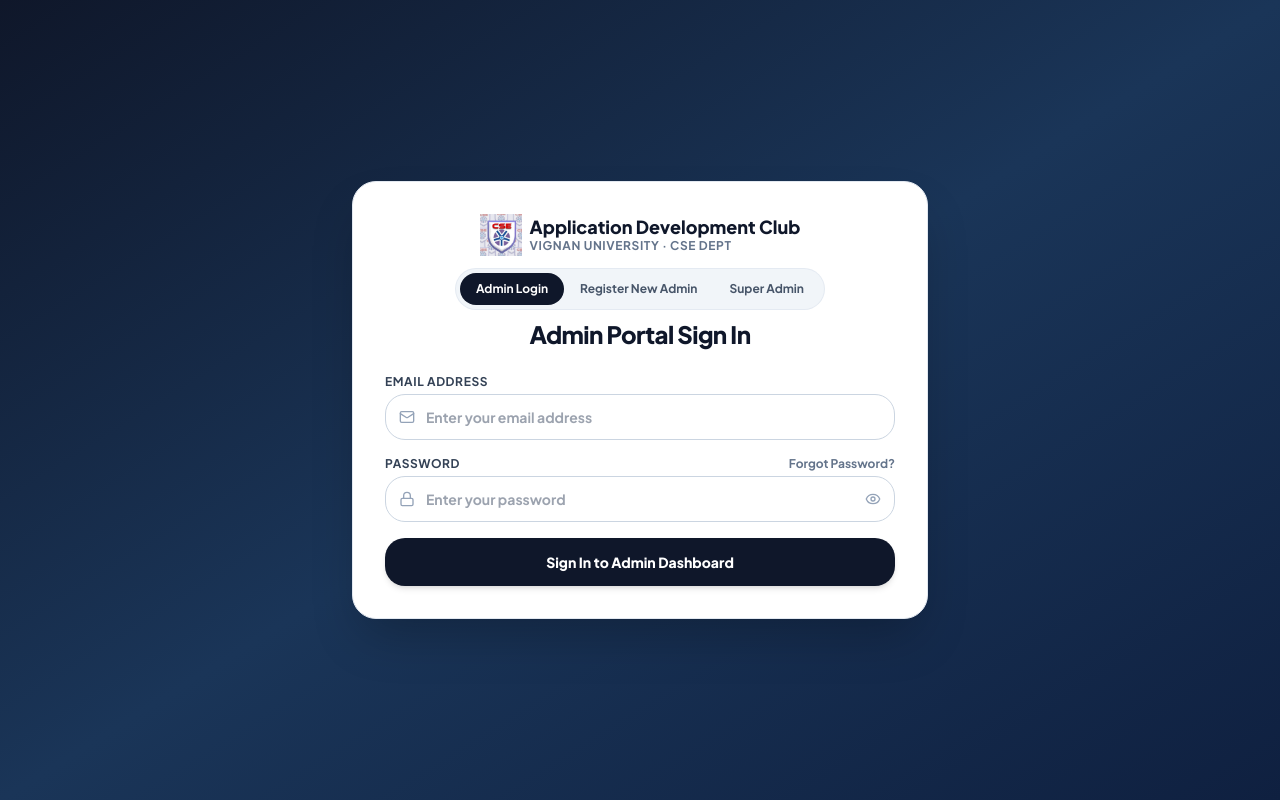
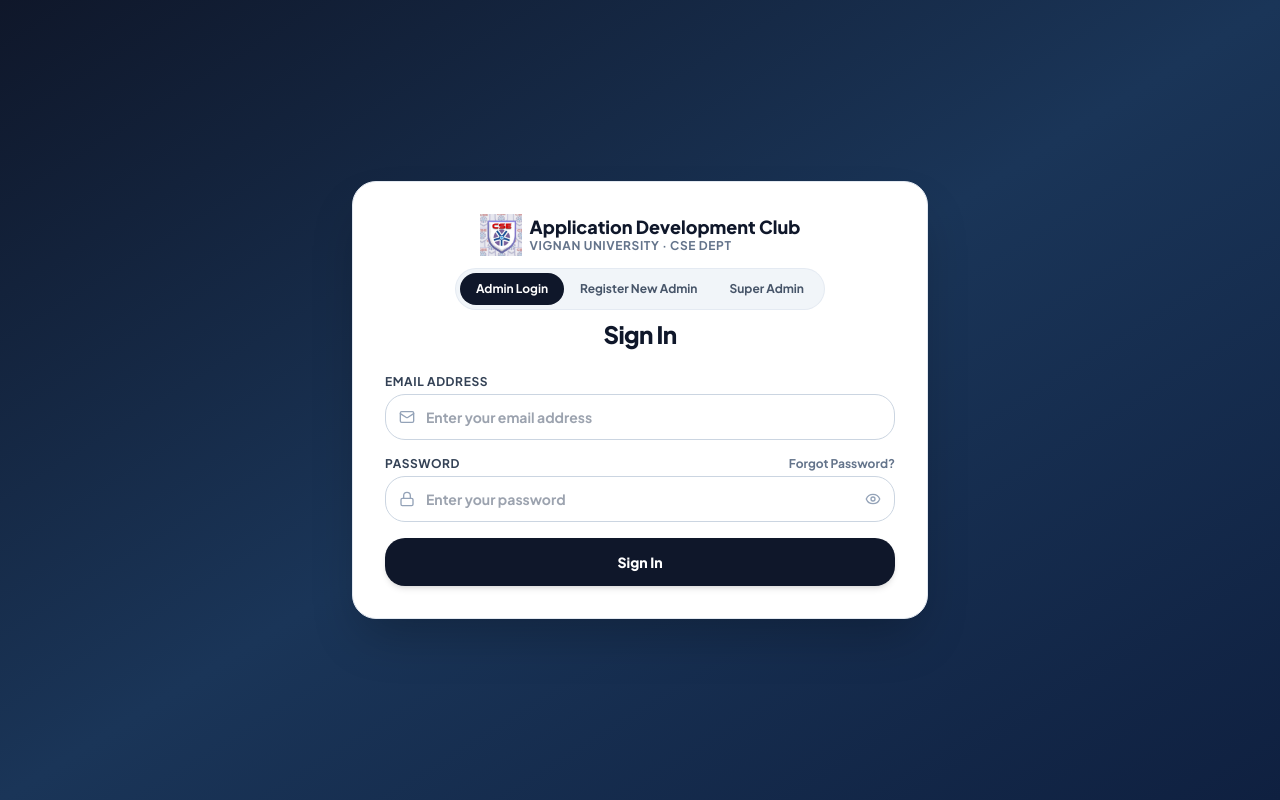
Before and after one commit to SahithyaVoleti/Application-development-club, a Next.js app: page /admin-dashboard in a window 1280 px wide. Built offline with nearby package versions, Linux system fonts and the light colour scheme.

Commit message:
style(admin): update login modal button and header text to 'Sign In'

```diff
--- a/src/app/admin-dashboard/components/AdminLoginModal.tsx
+++ b/src/app/admin-dashboard/components/AdminLoginModal.tsx
@@ -340,7 +340,7 @@
         )}
 
         <h1 className="text-xl sm:text-2xl font-black text-slate-900 tracking-tight">
-          {mode === 'login' && 'Admin Portal Sign In'}
+          {mode === 'login' && 'Sign In'}
           {mode === 'register' && 'Admin Account Registration'}
           {mode === 'super-admin' && 'Super Admin Command Center'}
           {mode === 'otp' && 'OTP Email Security Verification'}
@@ -450,7 +450,7 @@
             ) : mode === 'super-admin' ? (
               'Sign In as Super Admin'
             ) : (
-              'Sign In to Admin Dashboard'
+              'Sign In'
             )}
           </button>
         </form>
```
